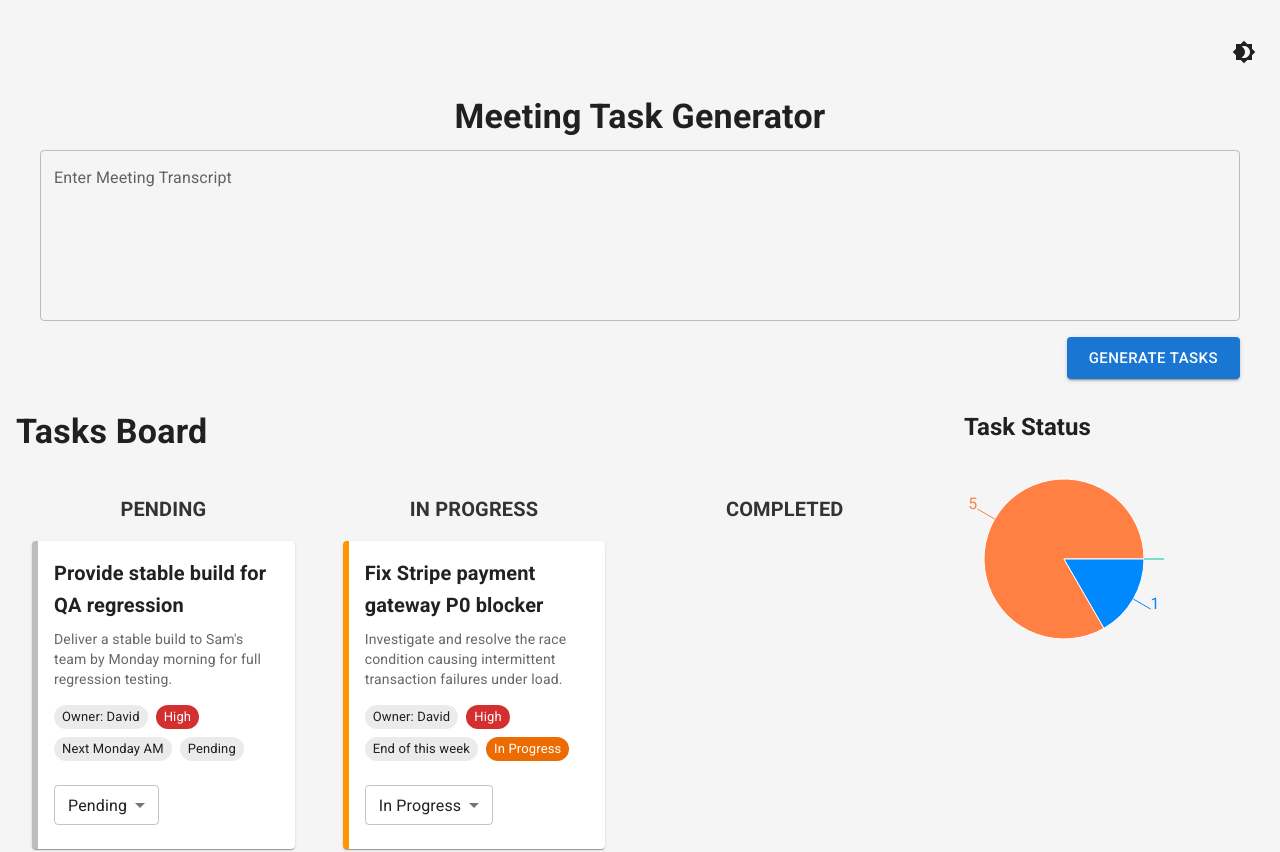
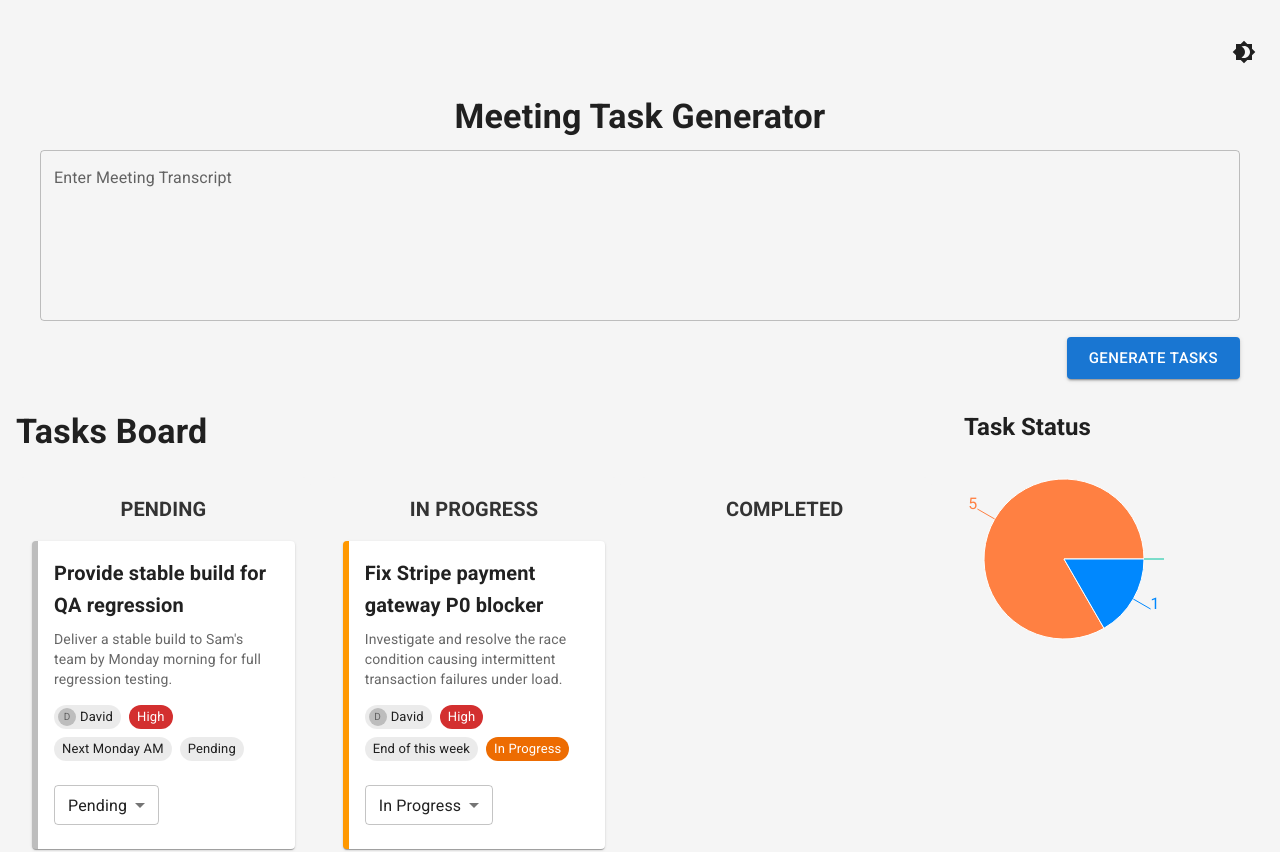
Before and after one commit to sunil18Developer/autonomix_assignment, a Next.js app: page / in a window 1280 px wide. Shown: the top 852 px of the page. Built offline with nearby package versions, Linux system fonts and the light colour scheme; some icons are missing; what @mui/material-nextjs would draw is missing.

Commit message:
avatar is added.

```diff
--- a/src/components/task-card/index.tsx
+++ b/src/components/task-card/index.tsx
@@ -9,6 +9,7 @@ import {
   MenuItem,
   Select,
   IconButton,
+  Avatar,
 } from "@mui/material";
 import DeleteIcon from "@mui/icons-material/Delete";
 
@@ -17,6 +18,13 @@ interface TaskCardProps {
   onUpdateStatus?: (status: Task["status"]) => void;
   onDelete?: () => void;
 }
+
+const getInitials = (name: string) => {
+  return name
+    .split(" ")
+    .map((n) => n[0].toUpperCase())
+    .join("");
+};
 
 const statusColor = (status: Task["status"]) => {
   switch (status) {
@@ -68,7 +76,11 @@ const TaskCard: React.FC<TaskCardProps> = ({
           {task.description}
         </Typography>
         <Box sx={{ display: "flex", gap: 1, flexWrap: "wrap", mt: 1 }}>
-          <Chip label={`Owner: ${task.owner}`} size="small" />
+          <Chip
+            avatar={<Avatar>{getInitials(task.owner)}</Avatar>}
+            label={task.owner}
+            size="small"
+          />
           <Chip
             label={task.priority}
             size="small"
```
